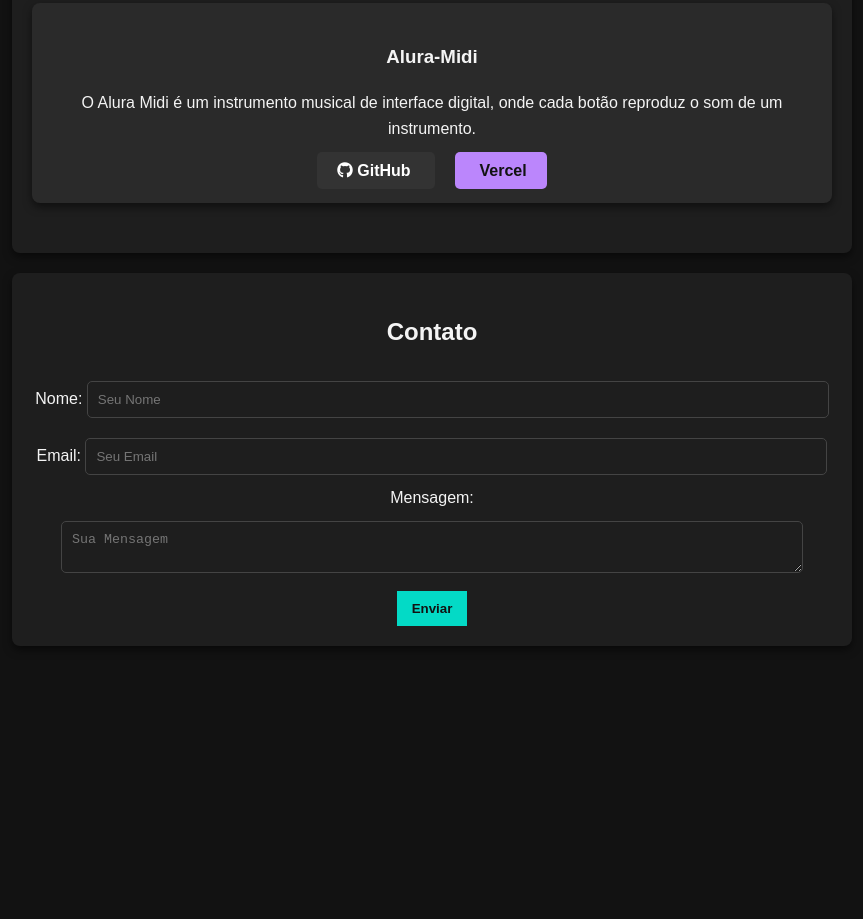
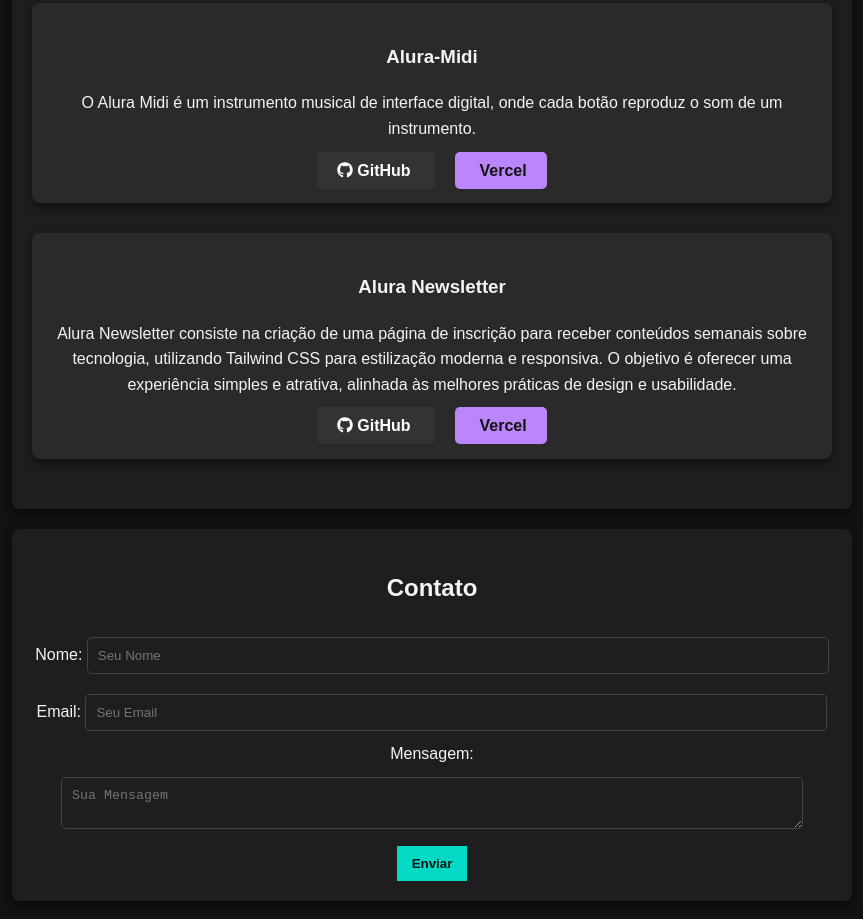
Before and after one commit to Renato8318/Meu-Portf-lio, a plain HTML site: page index.html in a window 1280 px wide. Shown: the part 2121-3040 px from the top of the page, without its empty margins (208-1071 px from the left). Before the commit the page ends 2787 px from the top, so only its background shows below. Drawn offline with Linux system fonts and the light colour scheme.

Commit message:
Adicionando projeto Alura Newsletter ao repositório

```diff
--- a/index.html
+++ b/index.html
@@ -97,6 +97,16 @@
                 <i class="fab fa-vercel"></i> Vercel
             </a>
         </div>
+        <div class="projeto">
+            <h3>Alura Newsletter</h3>
+            <p> Alura Newsletter consiste na criação de uma página de inscrição para receber conteúdos semanais sobre tecnologia, utilizando Tailwind CSS para estilização moderna e responsiva. O objetivo é oferecer uma experiência simples e atrativa, alinhada às melhores práticas de design e usabilidade.</p>
+            <a href="https://github.com/Renato8318/Alura-newsletter-" target="_blank" class="btn-github" rel="noopener">
+                <i class="fab fa-github"></i> GitHub
+            </a>
+            <a href="https://alura-newsletter-ten-rose.vercel.app/" target="_blank" class="btn-vercel" rel="noopener">
+                <i class="fab fa-vercel"></i> Vercel
+            </a>
+        </div>
     </section>
 
     <!-- Seção Contato -->
```
